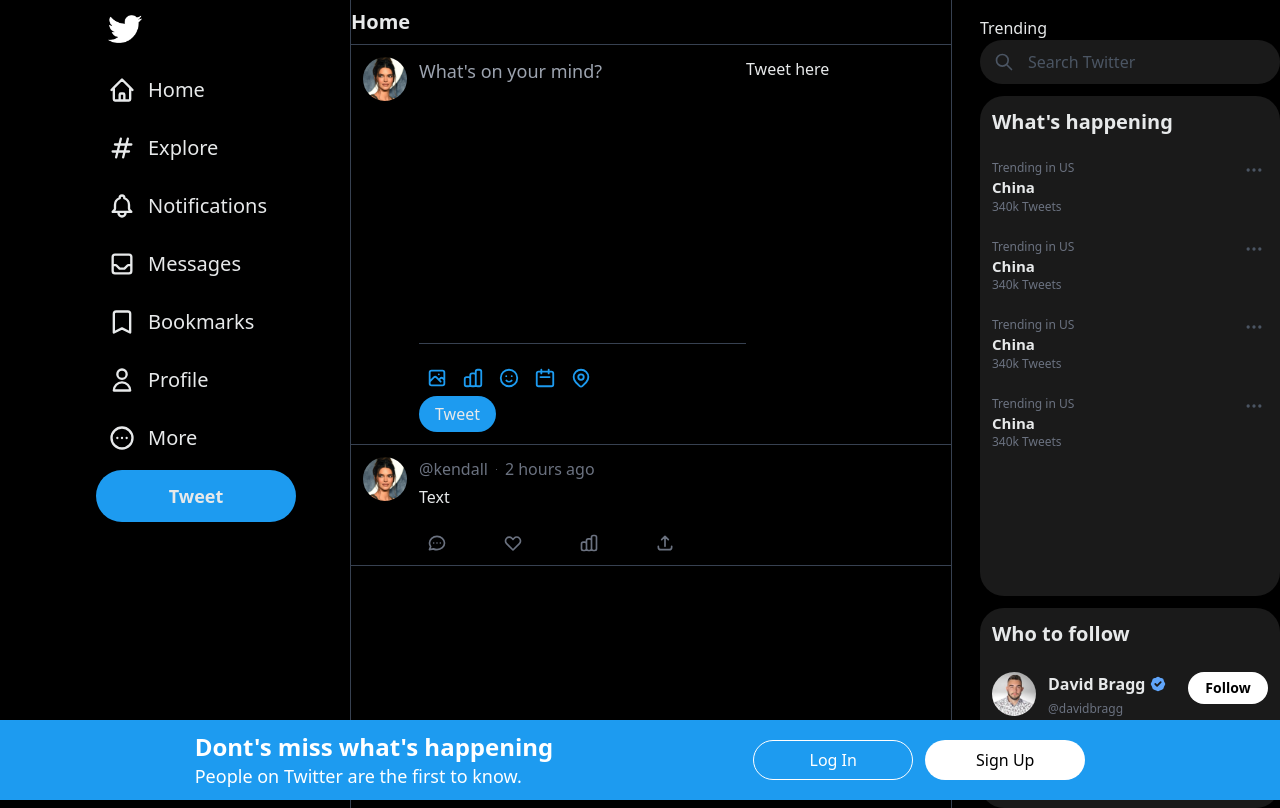
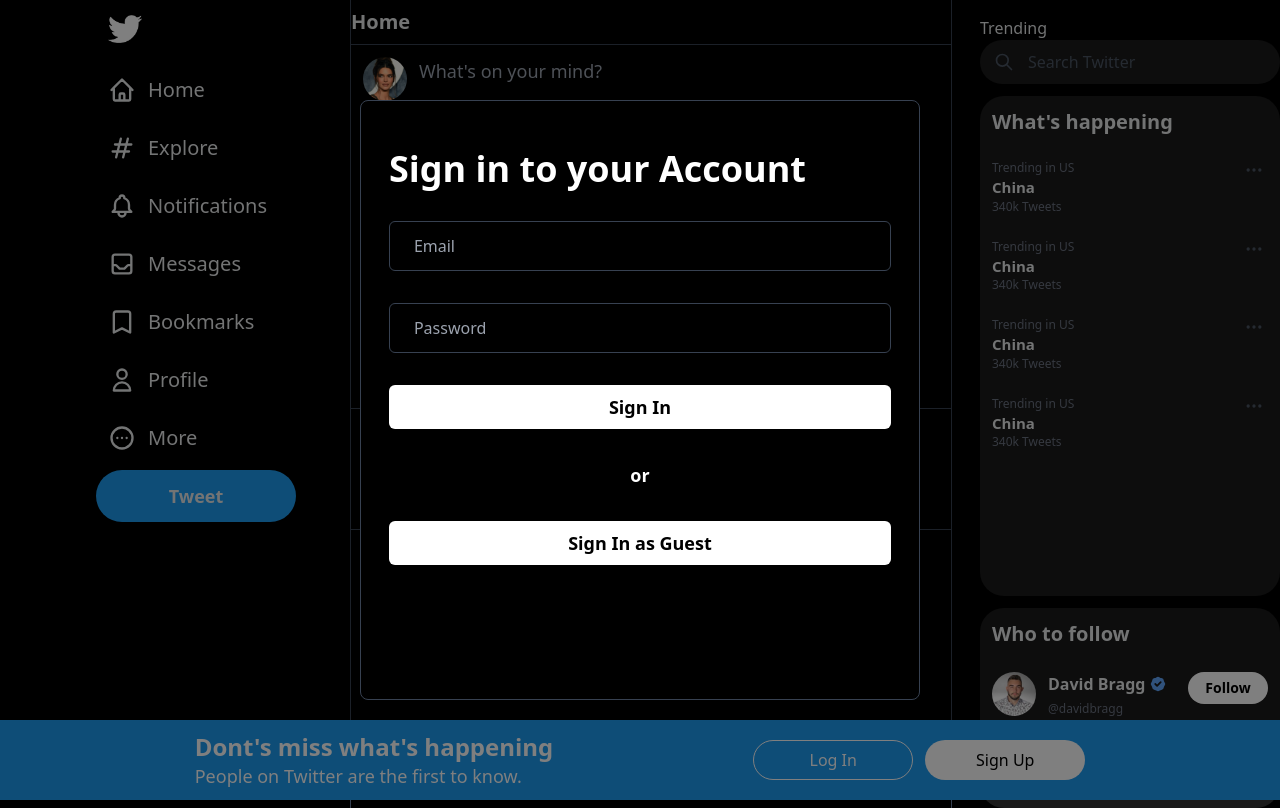
Before and after one commit to Dalfourz/twitter-clone, a Next.js app: page / in a window 1280 px wide. Both pictures are taken after a click on the button "Log In". Built offline with nearby package versions, Linux system fonts and the light colour scheme; no server answers.

Commit message:
working on singup modal

```diff
--- a/components/BottomBanner.js
+++ b/components/BottomBanner.js
@@ -1,3 +1,4 @@
+import LoginModal from "./modals/LoginModal";
 import SignupModal from "./modals/SignupModal";
 
 export default function BottomBanner() {
@@ -10,7 +11,7 @@
             </div>
 
             <div className="space-x-3">
-                <button className="bg-transparent border border-white text-white w-[160px] rounded-full h-[40px] hover:bg-[#cbd2d7]">Log In</button>
+                <LoginModal />
                 <SignupModal />
 
             </div>
--- a/components/Sidebar.js
+++ b/components/Sidebar.js
@@ -1,3 +1,5 @@
+import { auth } from "@/firebase";
+import { signOutUser } from "@/redux/userSlice";
 import {
   HomeIcon,
   HashtagIcon,
@@ -9,18 +11,27 @@
   DotsCircleHorizontalIcon,
   BookmarkIcon,
 } from "@heroicons/react/outline";
+import { DotsHorizontalIcon } from "@heroicons/react/solid";
+import { signOut } from "firebase/auth";
 import Image from "next/image";
+import { useDispatch, useSelector } from "react-redux";
 
 export default function Sidebar() {
+
+  const dispatch = useDispatch();
+
+  const user = useSelector(state => state.user)
+
+  async function handleSignOut() {
+    await signOut(auth);
+    dispatch(signOutUser());
+  }
+
   return (
     <div className="h-full hidden sm:flex flex-col fixed xl:ml-24">
       <nav className="h-full relative xl:space-y-1.5">
         <div className="flex justify-center items-center xl:justify-start py-3 xl:p-3">
-          <Image
-            src={"/assets/twitter-logo.png"}
-            width={34}
-            height={34}
-          />
+          <Image src={"/assets/twitter-logo.png"} width={34} height={34} />
         </div>
         <SidebarLink Icon={HomeIcon} text={"Home"} />
         <SidebarLink Icon={HashtagIcon} text={"Explore"} />
@@ -30,9 +41,24 @@
         <SidebarLink Icon={UserIcon} text={"Profile"} />
         <SidebarLink Icon={DotsCircleHorizontalIcon} text={"More"} />
         <button className="hidden xl:inline bg-[#1d9bf0] rounded-full mt-2 h-[52px] w-[200px] text-lg font-bold">
-            Tweet
+          Tweet
         </button>
-        <div className="absolute bottom-0">User</div>
+
+        <div
+          onClick={handleSignOut}
+          className="bottom-0 hover:bg-white hover:bg-opacity-10 rounded-full cursor-pointer absolute xl:p-3 flex justify-center items-center space-x-3"
+        >
+          <img
+            className="w-10 h-10 rounded-full object-cover"
+            src={user.photoUrl || "/assets/pfp.png"}
+            alt=""
+          />
+          <div className="hidden xl:inline">
+            <h1 className="font-bold whitespace-nowrap">{user.name}</h1>
+            <h1 className="text-gray-500">@{user.username}</h1>
+          </div>
+          <DotsHorizontalIcon className="h-5 hidden xl:inline" />
+        </div>
       </nav>
     </div>
   );
--- a/components/TweetInput.js
+++ b/components/TweetInput.js
@@ -1,4 +1,10 @@
-import { CalendarIcon, ChartBarIcon, EmojiHappyIcon, LocationMarkerIcon, PhotographIcon } from "@heroicons/react/outline";
+import {
+  CalendarIcon,
+  ChartBarIcon,
+  EmojiHappyIcon,
+  LocationMarkerIcon,
+  PhotographIcon,
+} from "@heroicons/react/outline";
 
 export default function TweetInput() {
   return (
@@ -22,27 +28,27 @@
           {/* Icons Div */}
           <div className="flex space-x-0">
             <div className="iconAnimation">
-                <PhotographIcon className="h-[22px] text-[#1d9bf0]"/>
+              <PhotographIcon className="h-[22px] text-[#1d9bf0]" />
             </div>
             <div className="iconAnimation">
-                <ChartBarIcon className="h-[22px] text-[#1d9bf0]"/>
+              <ChartBarIcon className="h-[22px] text-[#1d9bf0]" />
             </div>
             <div className="iconAnimation">
-                <EmojiHappyIcon className="h-[22px] text-[#1d9bf0]"/>
+              <EmojiHappyIcon className="h-[22px] text-[#1d9bf0]" />
             </div>
             <div className="iconAnimation">
-                <CalendarIcon className="h-[22px] text-[#1d9bf0]"/>
+              <CalendarIcon className="h-[22px] text-[#1d9bf0]" />
             </div>
             <div className="iconAnimation">
-                <LocationMarkerIcon className="h-[22px] text-[#1d9bf0]"/>
+              <LocationMarkerIcon className="h-[22px] text-[#1d9bf0]" />
             </div>
           </div>
+
+          <button className="bg-[#1d9bf0] rounded-full px-4 py-1.5">
+            Tweet
+          </button>
         </div>
-
-        <button className="bg-[#1d9bf0] rounded-full px-4 py-1.5"
-        >Tweet</button>
       </div>
-      Tweet here
     </div>
   );
 }
--- /dev/null
+++ b/components/modals/LoginModal.js
@@ -0,0 +1,51 @@
+import { closeLoginModal, openLoginModal } from "@/redux/modalSlice";
+import { Modal } from "@mui/material";
+import { useState } from "react";
+import { useDispatch, useSelector } from "react-redux";
+
+export default function LoginModal() {
+  const isOpen = useSelector((state) => state.modals.loginModalOpen);
+  const dispatch = useDispatch();
+  console.log(isOpen);
+
+  return (
+    <>
+      <button
+        className="bg-transparent border border-white text-white w-[160px] rounded-full h-[40px] hover:bg-[#cbd2d7]"
+        onClick={() => dispatch(openLoginModal())}
+      >
+        Log In
+      </button>
+
+      <Modal
+        open={isOpen}
+        onClose={() => dispatch(closeLoginModal())}
+        className="flex justify-center items-center"
+      >
+        <div className="w-[90%] h-[600px] bg-black text-white md:w-[560px] md:h-[600px] border border-gray-700 rounded-lg flex justify-center">
+          <div className="w-[90%] mt-8 flex flex-col">
+            <h1 className="mt-4 font-bold text-4xl">Sign in to your Account</h1>
+            <input
+              placeholder="Email"
+              className="h-10 mt-8 rounded-md bg-transparent border border-gray-700 p-6"
+              type={"email"}
+            />
+            <input
+              placeholder="Password"
+              className="h-10 mt-8 rounded-md bg-transparent border border-gray-700 p-6"
+              type={"password"}
+            />
+
+            <button className="bg-white text-black w-full font-bold text-lg p-2 mt-8 rounded-md">
+              Sign In
+            </button>
+            <h1 className="text-center mt-4 font-bold text-lg mt-8">or</h1>
+            <button className="bg-white text-black w-full font-bold text-lg p-2 rounded-md mt-8">
+              Sign In as Guest
+            </button>
+          </div>
+        </div>
+      </Modal>
+    </>
+  );
+}
--- a/components/modals/SignupModal.js
+++ b/components/modals/SignupModal.js
@@ -1,30 +1,106 @@
-import { openSignupModal } from "@/redux/modalSlice";
+import { closeSignupModal, openSignupModal } from "@/redux/modalSlice";
 import { Modal } from "@mui/material";
-import { useState } from "react";
+import { useEffect, useState } from "react";
 import { useDispatch, useSelector } from "react-redux";
+import {
+  createUserWithEmailAndPassword,
+  onAuthStateChanged,
+  updateProfile,
+} from "firebase/auth";
+import { auth } from "@/firebase";
+import { setUser } from "@/redux/userSlice";
 
 export default function SignupModal() {
+  //   const [isOpen, setisOpen] = useState(false);
+  //   const handleClose = () => setisOpen(false);
+  //   const handleOpen = () => setisOpen(true)
 
-//   const [isOpen, setisOpen] = useState(false);
-//   const handleClose = () => setisOpen(false);
-//   const handleOpen = () => setisOpen(true)
+  const isOpen = useSelector((state) => state.modals.signupModalOpen);
+  const dispatch = useDispatch();
 
-const isOpen = useSelector(state => state.modals.SignupModalOpen)
-const dispatch = useDispatch()
-console.log(isOpen)
+  const [email, setEmail] = useState("");
+  const [name, setName] = useState("");
+  const [password, setPassword] = useState("");
+
+  async function handleSignup() {
+    const userCredentials = await createUserWithEmailAndPassword(
+      auth,
+      email,
+      password
+    );
+
+    await updateProfile(auth.currentUser, {
+      displayName: name,
+      photoURL: `./assets/profilePictures/pfp${Math.ceil(Math.random() * 6 )}.png`
+    })
+  }
+
+  useEffect(() => {
+    const unsubscribe = onAuthStateChanged(auth, (currentUser) => {
+      if (!currentUser) return;
+      console.log(currentUser)
+      dispatch(
+        setUser({
+          username: currentUser.email.split("@")[0],
+          name: name,
+          email: currentUser.email,
+          uid: currentUser.uid,
+          photoUrl: currentUser.photoURL,
+        })
+      );
+    });
+
+    return unsubscribe;
+  }, []);
 
   return (
     <>
-      <button className="bg-white text-black w-[160px] rounded-full h-[40px] hover:bg-[#cbd2d7]"
-      onClick={() => dispatch(openSignupModal())}
+      <button
+        className="bg-white text-black w-[160px] rounded-full h-[40px] hover:bg-[#cbd2d7]"
+        onClick={() => dispatch(openSignupModal())}
       >
         Sign Up
       </button>
 
-      <Modal open={isOpen}
-    //   onClose={handleClose}
-      className="flex justify-center items-center">
-        <div className="w-[400px] h-[200px] bg-white">Sign up over here</div>
+      <Modal
+        open={isOpen}
+        onClose={() => dispatch(closeSignupModal())}
+        className="flex justify-center items-center"
+      >
+        <div className="w-[90%] h-[600px] bg-black text-white md:w-[560px] md:h-[600px] border border-gray-700 rounded-lg flex justify-center">
+          <div className="w-[90%] mt-8 flex flex-col">
+            <button className="bg-white text-black w-full font-bold text-lg p-2 rounded-md">
+              Sign In as Guest
+            </button>
+            <h1 className="text-center mt-4 font-bold text-lg">or</h1>
+            <h1 className="mt-4 font-bold text-4xl">Create your Account</h1>
+            <input
+              placeholder="Full Name"
+              className="h-10 mt-8 rounded-md bg-transparent border border-gray-700 p-6"
+              type={"text"}
+              onChange={(e) => setName(e.target.value)}
+            />
+            <input
+              placeholder="Email"
+              className="h-10 mt-8 rounded-md bg-transparent border border-gray-700 p-6"
+              type={"email"}
+              onChange={(e) => setEmail(e.target.value)}
+            />
+            <input
+              placeholder="Password"
+              className="h-10 mt-8 rounded-md bg-transparent border border-gray-700 p-6"
+              type={"password"}
+              onChange={(e) => setPassword(e.target.value)}
+            />
+
+            <button
+              className="bg-white text-black w-full font-bold text-lg p-2 mt-8 rounded-md"
+              onClick={handleSignup}
+            >
+              Create account
+            </button>
+          </div>
+        </div>
       </Modal>
     </>
   );
--- /dev/null
+++ b/firebase.js
@@ -0,0 +1,20 @@
+// Import the functions you need from the SDKs you need
+import { initializeApp } from "firebase/app";
+import {getAuth} from "firebase/auth"
+// TODO: Add SDKs for Firebase products that you want to use
+// https://firebase.google.com/docs/web/setup#available-libraries
+
+// Your web app's Firebase configuration
+const firebaseConfig = {
+  apiKey: "AIzaSyD-3t2KFGuzY0IUUcP7gueNd5PccLtGlTc",
+  authDomain: "twitter-clone-2b449.firebaseapp.com",
+  projectId: "twitter-clone-2b449",
+  storageBucket: "twitter-clone-2b449.appspot.com",
+  messagingSenderId: "355139934392",
+  appId: "1:355139934392:web:fcfa31c8959f0e36dbbc4d"
+};
+
+// Initialize Firebase
+const app = initializeApp(firebaseConfig);
+
+export const auth = getAuth(app)
--- a/package.json
+++ b/package.json
@@ -15,6 +15,7 @@
     "@mui/material": "^5.13.3",
     "@next/font": "13.4.4",
     "@reduxjs/toolkit": "^1.9.5",
+    "firebase": "^9.22.1",
     "next": "13.4.4",
     "react": "18.2.0",
     "react-dom": "18.2.0",
--- a/pages/index.js
+++ b/pages/index.js
@@ -6,10 +6,14 @@
 import Postsfeed from "@/components/Postsfeed";
 import Trending from "@/components/Trending";
 import BottomBanner from "@/components/BottomBanner";
+import { useSelector } from "react-redux";
 
 const inter = Inter({ subsets: ["latin"] });
 
 export default function Home() {
+
+  const username = useSelector(state => state.user.username)
+  console.log(username)
   return (
     <div>
       <div className="bg-black min-h-screen text-[#E7E9EA] max-w-[1400px] mx-auto flex">
@@ -17,7 +21,7 @@
         <Postsfeed />
         <Trending />
       </div>
-      <BottomBanner />
+      {!username && <BottomBanner />}
     </div>
   );
 }
--- a/redux/modalSlice.js
+++ b/redux/modalSlice.js
@@ -1,24 +1,34 @@
-import { createSlice } from '@reduxjs/toolkit'
+import { createSlice } from "@reduxjs/toolkit";
 
 const initialState = {
-    signupModalOpen: false
-}
+  signupModalOpen: false,
+  loginModalOpen: false,
+};
 
 const modalSlice = createSlice({
   name: "modal",
   initialState,
   reducers: {
     openSignupModal: (state) => {
-        state.signupModalOpen = true
-
+      state.signupModalOpen = true;
     },
     closeSignupModal: (state) => {
-        state.signupModalOpen = false
-
-    }
-  }
+      state.signupModalOpen = false;
+    },
+    openLoginModal: (state) => {
+      state.loginModalOpen = true;
+    },
+    closeLoginModal: (state) => {
+      state.loginModalOpen = false;
+    },
+  },
 });
 
-export const {openSignupModal, closeSignupModal} = modalSlice.actions
+export const {
+  openSignupModal,
+  closeSignupModal,
+  openLoginModal,
+  closeLoginModal,
+} = modalSlice.actions;
 
-export default modalSlice.reducer
+export default modalSlice.reducer;
--- a/redux/store.js
+++ b/redux/store.js
@@ -1,8 +1,10 @@
 import { configureStore } from '@reduxjs/toolkit'
 import modalSlice from './modalSlice'
+import userSlice from './userSlice'
 
 export const store = configureStore({
   reducer: {
-    modals: modalSlice
+    modals: modalSlice,
+    user: userSlice
   },
 })
--- /dev/null
+++ b/redux/userSlice.js
@@ -0,0 +1,36 @@
+import { createSlice } from '@reduxjs/toolkit'
+
+const initialState = {
+    username: null,
+    name: null,
+    email: null,
+    uid: null,
+    photoUrl: null
+}
+
+const userSlice = createSlice({
+  name: "user",
+  initialState,
+  reducers: {
+    setUser: (state, action) => {
+        state.username = action.payload.username,
+        state.name = action.payload.name,
+        state.email = action.payload.email,
+        state.uid = action.payload.uid,
+        state.photoUrl = action.payload.photoUrl
+    },
+    signOutUser: (state) => {
+        state.username = null,
+        state.name = null,
+        state.email = null,
+        state.uid = null,
+        state.photoUrl = null
+    }
+
+
+  }
+});
+
+export const {setUser, signOutUser} = userSlice.actions
+
+export default userSlice.reducer
--- a/styles/globals.css
+++ b/styles/globals.css
@@ -1,11 +1,15 @@
 @tailwind base;
 @tailwind components;
 @tailwind utilities;
+
+body {
+    background-color: black;
+}
 
 .hoverAnimation{
     @apply hover:cursor-pointer hover:bg-white hover:bg-opacity-10 rounded-full xl:p-3 w-11 h-11 xl:w-auto xl:h-auto
 }
 
 .iconAnimation {
-    @apply hover:bg-opacity-10 hover:bg-[#1d9bf0] cursor-pointer w-9 h-9 flex items-center justify-center
+    @apply hover:bg-opacity-10 hover:bg-[#1d9bf0] cursor-pointer rounded-full w-9 h-9 flex items-center justify-center
 }
```
Also changed, not shown: public/assets/pfp.png (added), 1 other file (tests, documents, lock files or other folders).
